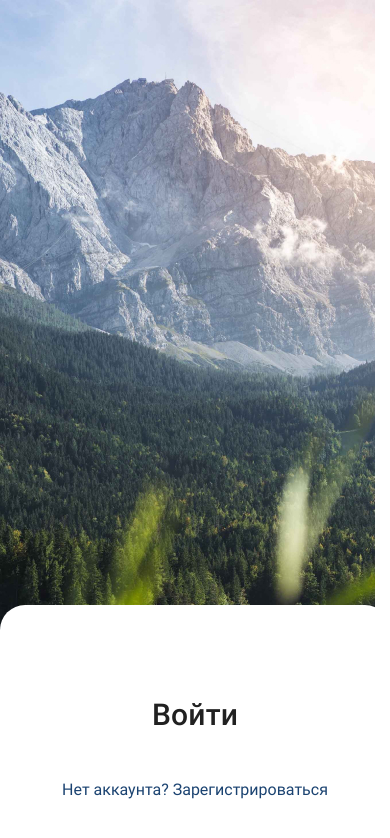
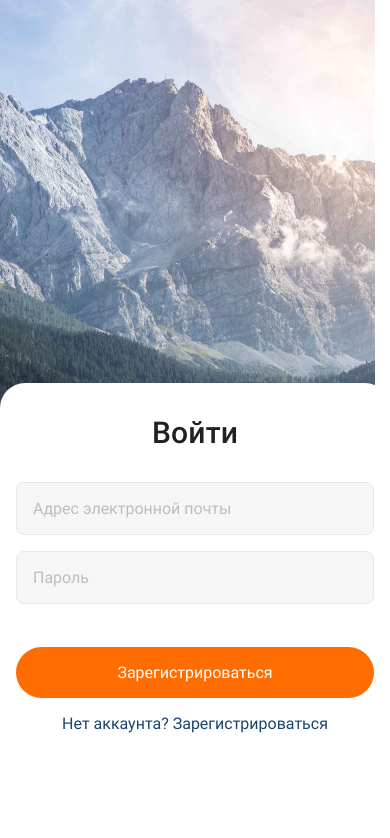
Before and after one commit to OrlyanSKY/react-nativ-hw-5, a React Native app: screen / in a window 390 px wide. Shown: the top 838 px of the page. Built offline with nearby package versions, Linux system fonts and the light colour scheme.

Commit message:
add login screen

```diff
--- /dev/null
+++ b/Components/LoginForm.js
@@ -0,0 +1,69 @@
+import { StyleSheet, TextInput, Keyboard, View } from "react-native";
+import { useState } from "react";
+
+import AppButton from "./AppButton";
+
+const initialState = {
+  email: "",
+  password: "",
+};
+
+const LoginForm = ({ onFocus, onBlur }) => {
+  const [state, setState] = useState(initialState);
+
+  const onLogin = () => {
+    console.log(state);
+    setState(initialState);
+    Keyboard.dismiss();
+  };
+  return (
+    <View style={styles.form}>
+      <TextInput
+        placeholder="Адрес электронной почты"
+        placeholderTextColor="#BDBDBD"
+        value={state.email}
+        onChangeText={(text) =>
+          setState((prevState) => ({ ...prevState, email: text }))
+        }
+        style={styles.input}
+        onFocus={onFocus}
+        onBlur={onBlur}
+      />
+      <TextInput
+        placeholder="Пароль"
+        placeholderTextColor="#BDBDBD"
+        secureTextEntry={true}
+        onFocus={onFocus}
+        onBlur={onBlur}
+        value={state.password}
+        onChangeText={(text) =>
+          setState((prevState) => ({ ...prevState, password: text }))
+        }
+        style={{ ...styles.input, marginBottom: 43 }}
+      />
+      <AppButton title={"Зарегистрироваться"} onPress={onLogin} />
+    </View>
+  );
+};
+
+export default LoginForm;
+
+const styles = StyleSheet.create({
+  input: {
+    color: "#212121",
+    fontFamily: "Roboto400",
+    fontSize: 16,
+    lineHeight: 19,
+    backgroundColor: "#F6F6F6",
+
+    borderWidth: 1,
+    borderColor: "#E8E8E8",
+    borderRadius: 8,
+    marginBottom: 16,
+    padding: 16,
+  },
+  inputFocused: {
+    borderColor: "#FF6C00",
+    backgroundColor: "#FFFFFF",
+  },
+});
--- a/Screens/LoginScreen.js
+++ b/Screens/LoginScreen.js
@@ -7,19 +7,21 @@ import {
   ImageBackground,
   TouchableOpacity,
 } from "react-native";
-// import { useState } from "react";
+
+import LoginForm from "../Components/LoginForm";
+import { useState } from "react";
 // import RegisterForm from "../Components/RegisterForm";
 
 const LoginScreen = () => {
   const image = require("../assets/images/PhotoBG.jpg");
 
-  // const [isShowKeyboard, setIsShowKeyboard] = useState(false);
-  // const onFocus = () => {
-  //   setIsShowKeyboard(true);
-  // };
-  // const onBlur = () => {
-  //   setIsShowKeyboard(false);
-  // };
+  const [isShowKeyboard, setIsShowKeyboard] = useState(false);
+  const onFocus = () => {
+    setIsShowKeyboard(true);
+  };
+  const onBlur = () => {
+    setIsShowKeyboard(false);
+  };
 
   return (
     <View style={styles.mainBox}>
@@ -37,7 +39,7 @@ const LoginScreen = () => {
             <View style={styles.titleBox}>
               <Text style={styles.title}>Войти</Text>
             </View>
-
+            <LoginForm onFocus={onFocus} onBlur={onBlur} />
             <View style={styles.linkBox}>
               <TouchableOpacity activeOpacity={0.7}>
                 <Text style={styles.link}>
@@ -64,8 +66,8 @@ const styles = StyleSheet.create({
   inner: {
     position: "relative",
     paddingHorizontal: 16,
-    paddingTop: 92,
-    paddingBottom: 45,
+    paddingTop: 32,
+    paddingBottom: 111,
     backgroundColor: "#FFFFFF",
     borderTopLeftRadius: 25,
     borderTopRightRadius: 25,
```
